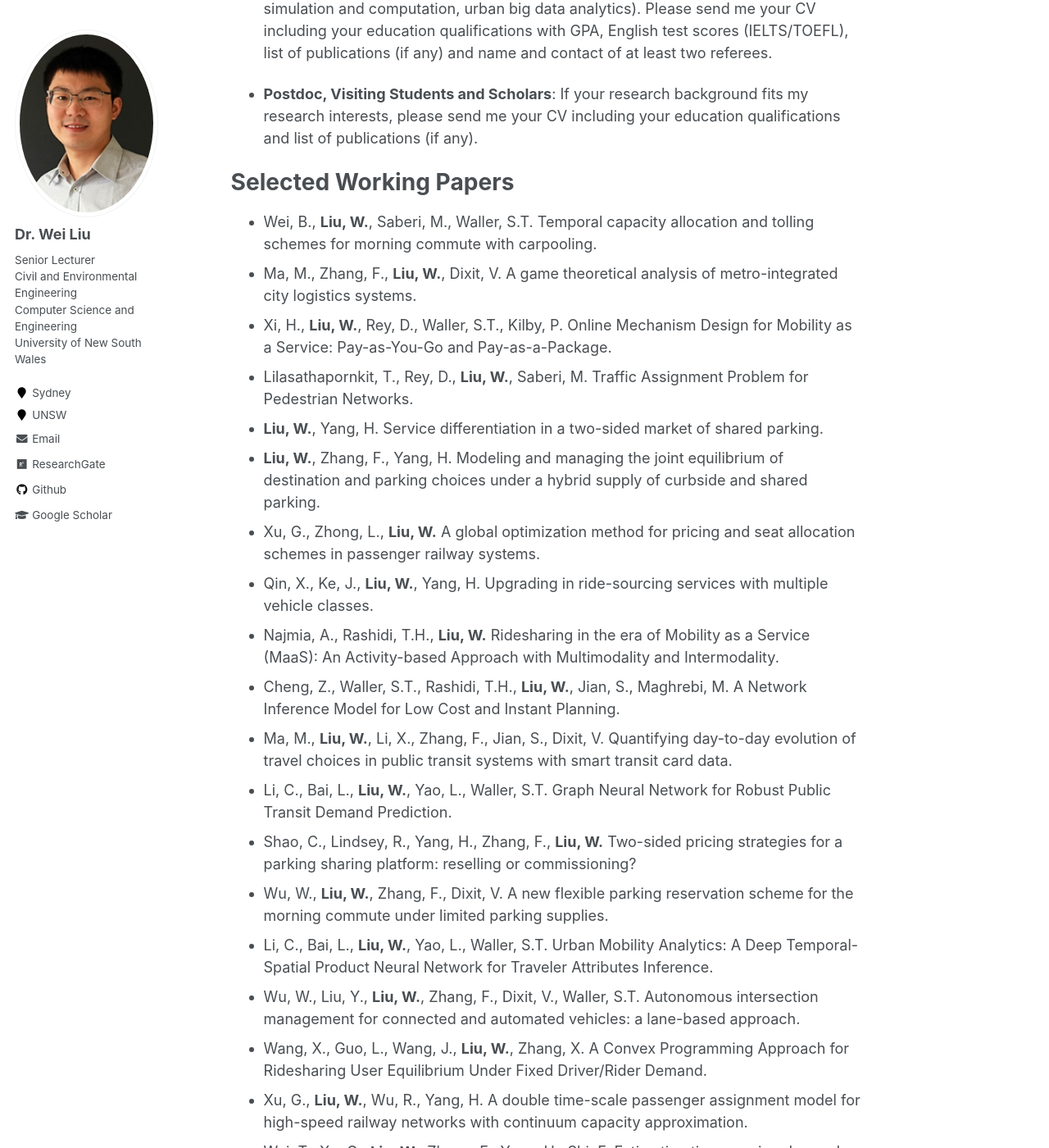
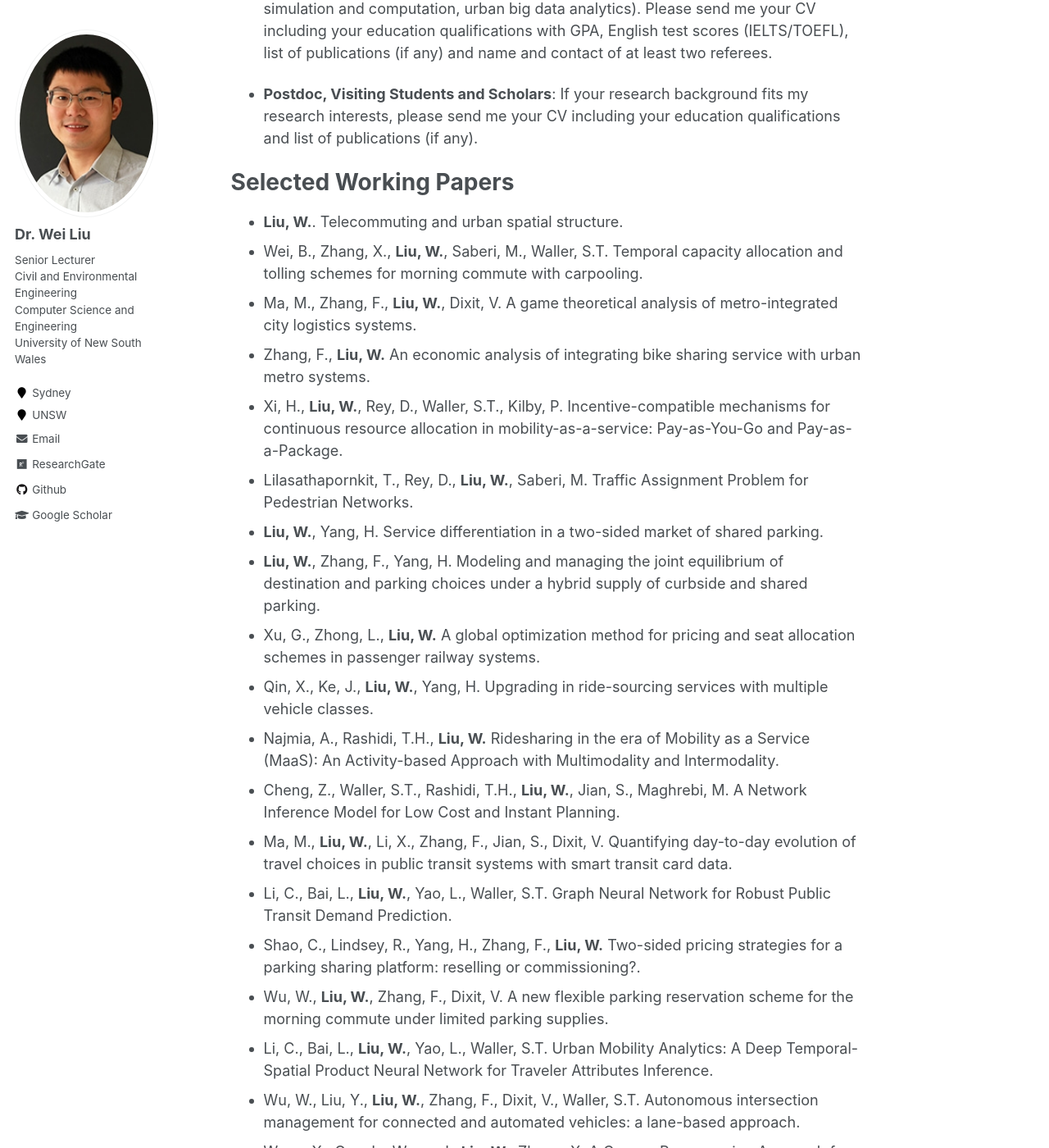
Before and after one commit to weiliu2016/weiliu2016.github.io, a Jekyll site: the page built from _pages/about.md, in a window 1280 px wide and 1400 px high, scrolled down 1224 px. Shown: the whole window at 82% size. Built offline with Jekyll 4.4.1, drawn with Linux system fonts in a browser that asks for light colours; some of the changed text lies outside the part shown.

Commit message:
Update about.md

```diff
--- a/_pages/about.md
+++ b/_pages/about.md
@@ -36,9 +36,11 @@ PhD Positions and Academic Visitors
 
 Selected Working Papers
 ======
-- Wei, B., **Liu, W.**, Saberi, M., Waller, S.T. Temporal capacity allocation and tolling schemes for morning commute with carpooling.
+- **Liu, W.**. Telecommuting and urban spatial structure.
+- Wei, B., Zhang, X., **Liu, W.**, Saberi, M., Waller, S.T. Temporal capacity allocation and tolling schemes for morning commute with carpooling.
 - Ma, M., Zhang, F., **Liu, W.**, Dixit, V. A game theoretical analysis of metro-integrated city logistics systems.
-- Xi, H., **Liu, W.**, Rey, D., Waller, S.T., Kilby, P. Online Mechanism Design for Mobility as a Service: Pay-as-You-Go and Pay-as-a-Package.
+- Zhang, F., **Liu, W.** An economic analysis of integrating bike sharing service with urban metro systems.
+- Xi, H., **Liu, W.**, Rey, D., Waller, S.T., Kilby, P. Incentive-compatible mechanisms for continuous resource allocation in mobility-as-a-service: Pay-as-You-Go and Pay-as-a-Package.
 - Lilasathapornkit, T., Rey, D., **Liu, W.**, Saberi, M. Traffic Assignment Problem for Pedestrian Networks.
 - **Liu, W.**, Yang, H. Service differentiation in a two-sided market of shared parking.
 - **Liu, W.**, Zhang, F., Yang, H. Modeling and managing the joint equilibrium of destination and parking choices under a hybrid supply of curbside and shared parking.
@@ -48,7 +50,7 @@ Selected Working Papers
 - Cheng, Z., Waller, S.T., Rashidi, T.H., **Liu, W.**, Jian, S., Maghrebi, M. A Network Inference Model for Low Cost and Instant Planning.
 - Ma, M., **Liu, W.**, Li, X., Zhang, F., Jian, S., Dixit, V. Quantifying day-to-day evolution of travel choices in public transit systems with smart transit card data.
 - Li, C., Bai, L., **Liu, W.**, Yao, L., Waller, S.T. Graph Neural Network for Robust Public Transit Demand Prediction.
-- Shao, C., Lindsey, R., Yang, H., Zhang, F., **Liu, W.** Two-sided pricing strategies for a parking sharing platform: reselling or commissioning?
+- Shao, C., Lindsey, R., Yang, H., Zhang, F., **Liu, W.** Two-sided pricing strategies for a parking sharing platform: reselling or commissioning?.
 - Wu, W., **Liu, W.**, Zhang, F., Dixit, V. A new flexible parking reservation scheme for the morning commute under limited parking supplies.
 - Li, C., Bai, L., **Liu, W.**, Yao, L., Waller, S.T. Urban Mobility Analytics: A Deep Temporal-Spatial Product Neural Network for Traveler Attributes Inference.
 - Wu, W., Liu, Y., **Liu, W.**, Zhang, F., Dixit, V., Waller, S.T. Autonomous intersection management for connected and automated vehicles: a lane-based approach.
@@ -59,6 +61,7 @@ Selected Working Papers
 
 Selected Publications
 ======
+- Jian, S., **Liu, W.**, Wang, X., Yang, H., Waller, S.T. (2020) On integrating carsharing and parking sharing services. **Transportation Research Part B: Methodological**.
 - Wang, X., **Liu, W.**, Wang, D., Yang, H., Ye, J. (2020) Customer behavioural modelling of order cancellation in coupled ride-sourcing and taxi markets. **Transportation Research Part B: Methodological**.
 - **Liu, W.**, Szeto, W.Y. (2020) Learning and Managing Stochastic Network Traffic Dynamics with an Aggregate Traffic Representation. **Transportation Research Part B: Methodological**.
 - Zhang, X., **Liu, W.**, Waller, S.T., Yin, Y. (2019) Modelling and managing the integrated morning-evening commuting and parking patterns under the fully autonomous vehicle environment. **Transportation Research Part B: Methodological**.
```
